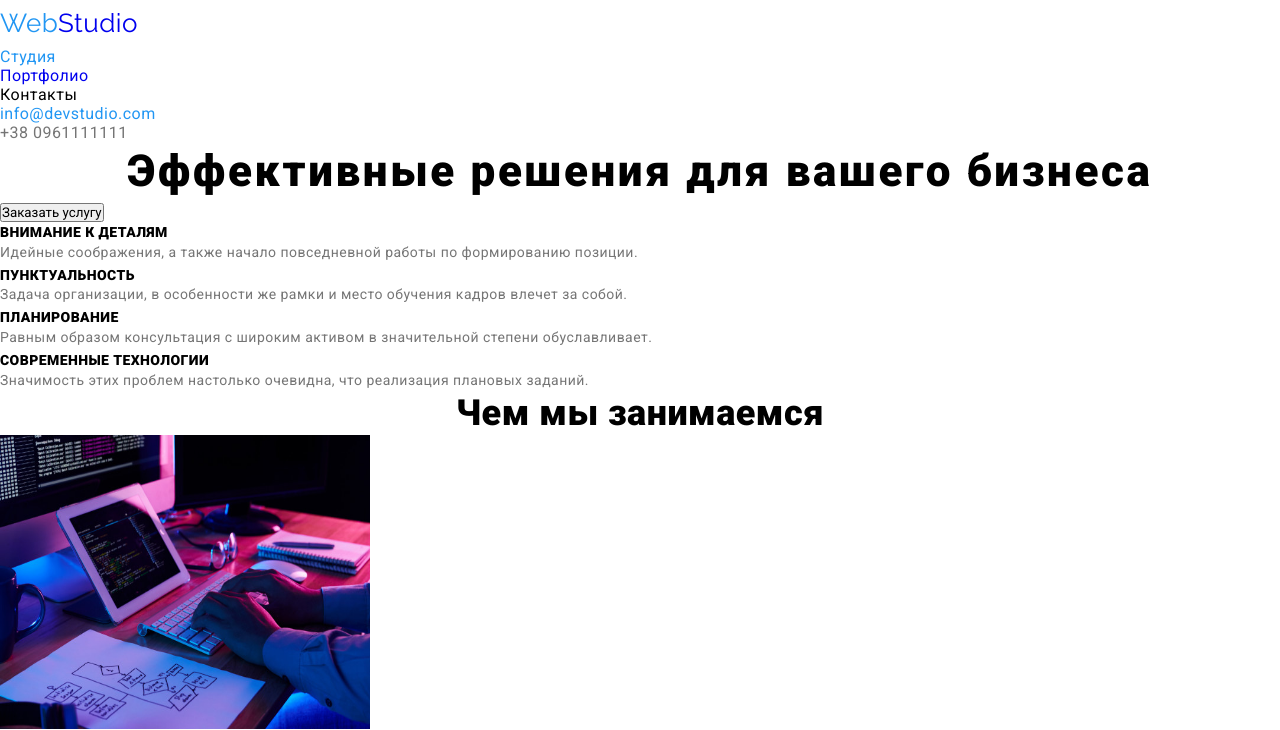
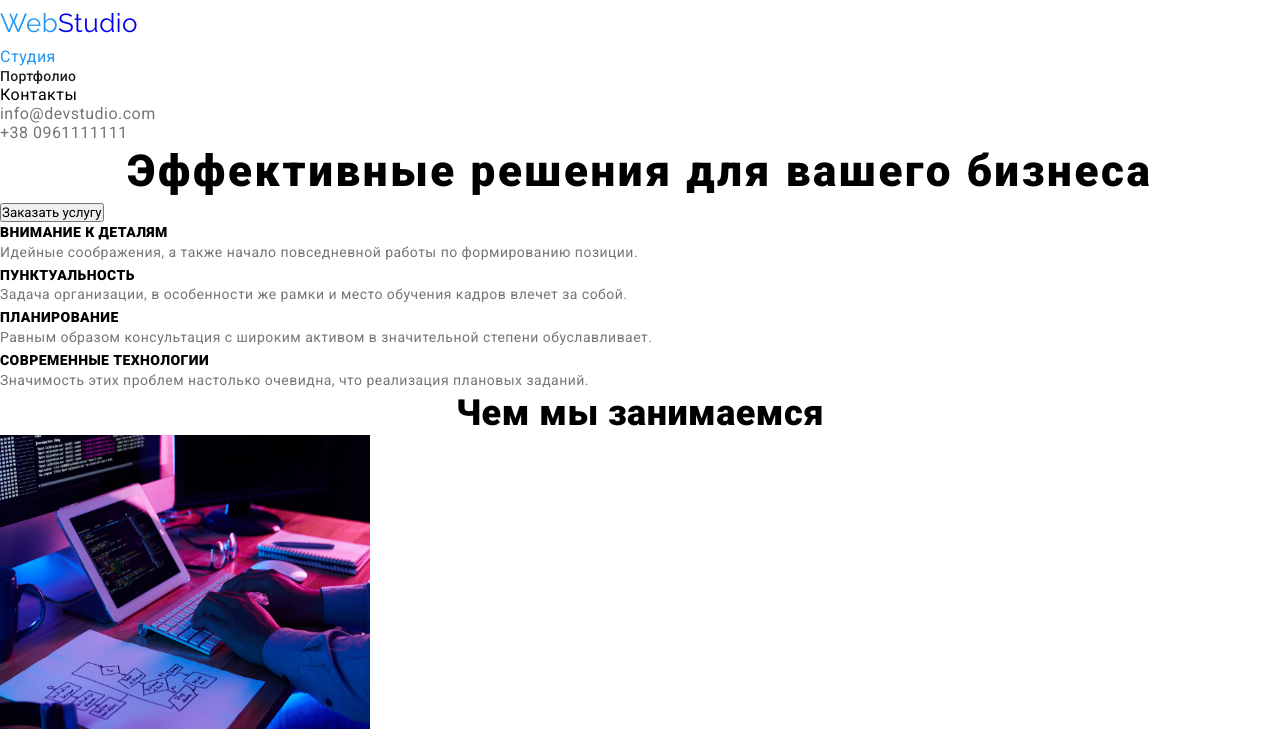
Before and after one commit to dariaosypenko/goit-markup-hw-02, a plain HTML site: page index.html in a window 1280 px wide. Shown: the top 730 px of the page. Drawn offline with Linux system fonts and the light colour scheme.

Commit message:
changing css

```diff
--- a/css/style.css
+++ b/css/style.css
@@ -22,12 +22,23 @@ body {
     color: #2196F3;
     text-decoration: none;
 }
+.port {
+    font-weight: 500;
+    font-size: 14px;
+    line-height: 16px;
+    letter-spacing: 0.02em;
+    color: #212121;
+}
 .p-o {
+    font-weight: 500;
+    font-size: 14px;
+    line-height: 16px;
+    letter-spacing: 0.02em;
     color: #2196F3;
     text-decoration: none;
 }
 .em-one {
-    color: #2196F3;
+    color:#757575;
     text-decoration: none;
 }
 .ph-em {
@@ -118,7 +129,7 @@ h2 {
     color: red;
 }
 .em-one:hover,:focus {
-    color: red;
+    color:#2196F3;
 }
 .ph-em:hover,:focus {
     color: red;
@@ -126,6 +137,9 @@ h2 {
 .st-o:hover,:focus {
     color: red;
 }
-.p-o:hover,focus {
+.p-o:hover,:focus {
     color: red;
 }
+button:hover,:focus {
+    color: #2196F3;
+}
--- a/index.html
+++ b/index.html
@@ -5,7 +5,8 @@
     <meta name="viewport" content="width=device-width, initial-scale=1.0">
     <title>Главная</title>
     <link rel="stylesheet" href="./css/style.css">
-    <link href="https://fonts.googleapis.com/css2?family=Raleway&family=Roboto:wght@400;500;900&display=swap" rel="stylesheet">
+    <link href="https://fonts.googleapis.com/css2?family=Raleway:wght@400;500&display=swap" rel="stylesheet">
+    <link href="https://fonts.googleapis.com/css2?family=Roboto:wght@400;500;900&display=swap" rel="stylesheet">
 </head>
 <body>
     <header>
```
Also changed, not shown: portfolio.html (+2 -1 lines).
